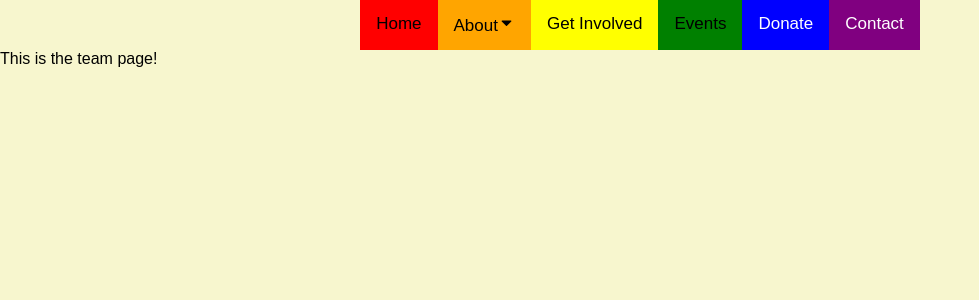
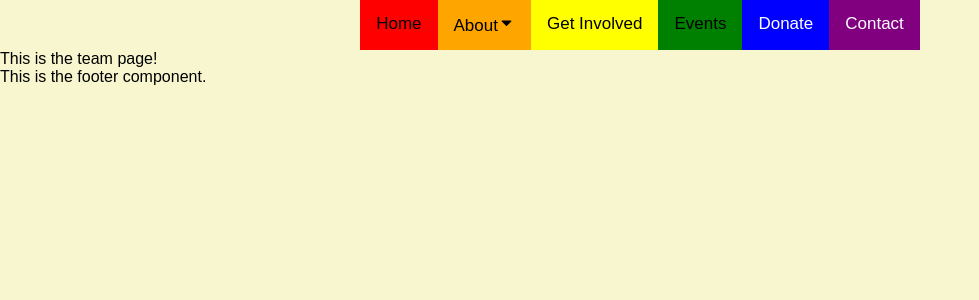
Before and after one commit to Jacobs1986/leitrim-pride, a React (Create React App) app: page /team in a window 1280 px wide. Shown: the top 300 px of the page, without its empty margins (0-979 px from the left). Built offline with nearby package versions, Linux system fonts and the light colour scheme; the HTML template or start-up script is replaced by a standard one.

Commit message:
Created the footer component; imported it into App

```diff
--- a/src/App.js
+++ b/src/App.js
@@ -19,6 +19,7 @@ import Team from "./pages/team-page";
 
 // Components
 import NavBar from "./components/navBar/navBar";
+import Footer from "./components/footer/footer";
 
 function App() {
     return (
@@ -34,6 +35,7 @@ function App() {
                     <Route path='/getinvolved' element={<GetInvolved />} />
                     <Route path='/team' element={<Team />} />
                 </Routes>
+                <Footer />
             </BrowserRouter>
         </div>
     );
--- /dev/null
+++ b/src/components/footer/footer.js
@@ -0,0 +1,10 @@
+import React from "react";
+
+// CSS File
+import "./footer.css";
+
+export default function Footer() {
+    return (
+        <div>This is the footer component.</div>
+    );
+};
```
Also changed, not shown: src/components/footer/footer.css (added).
